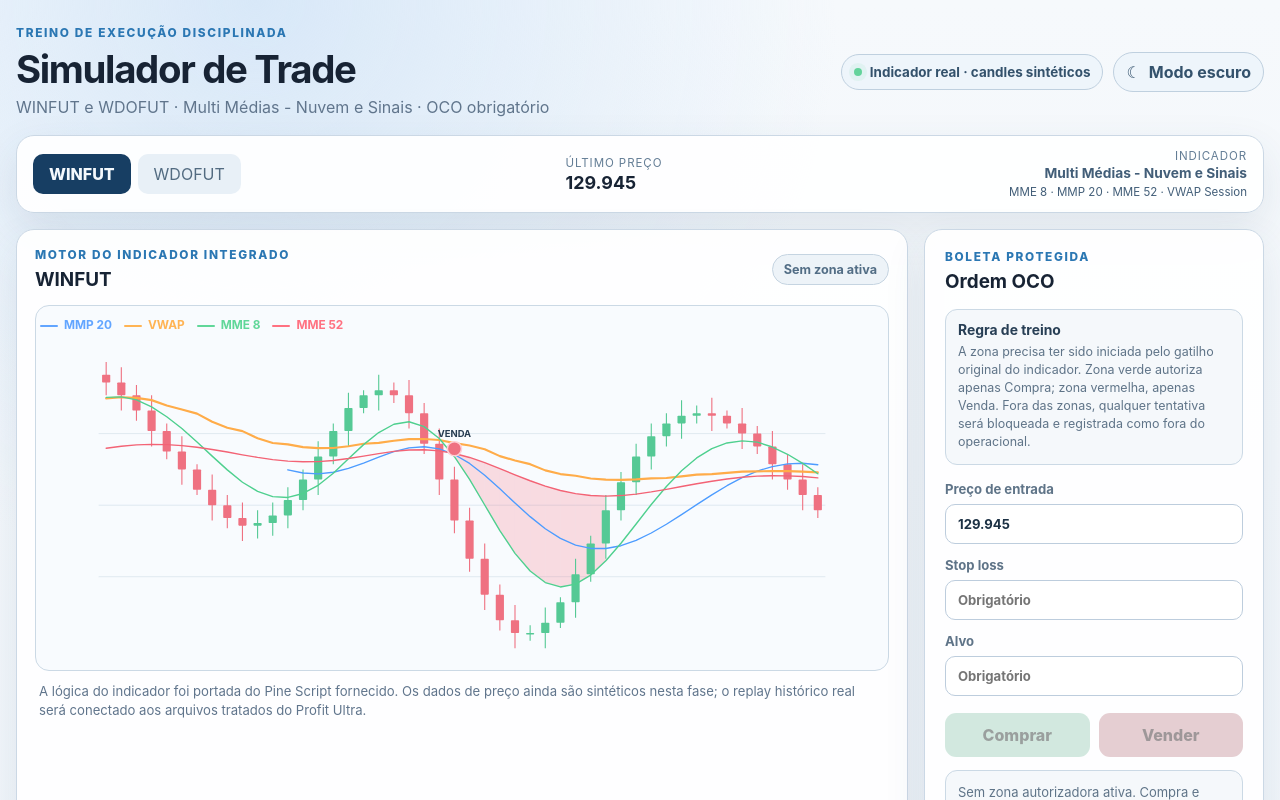
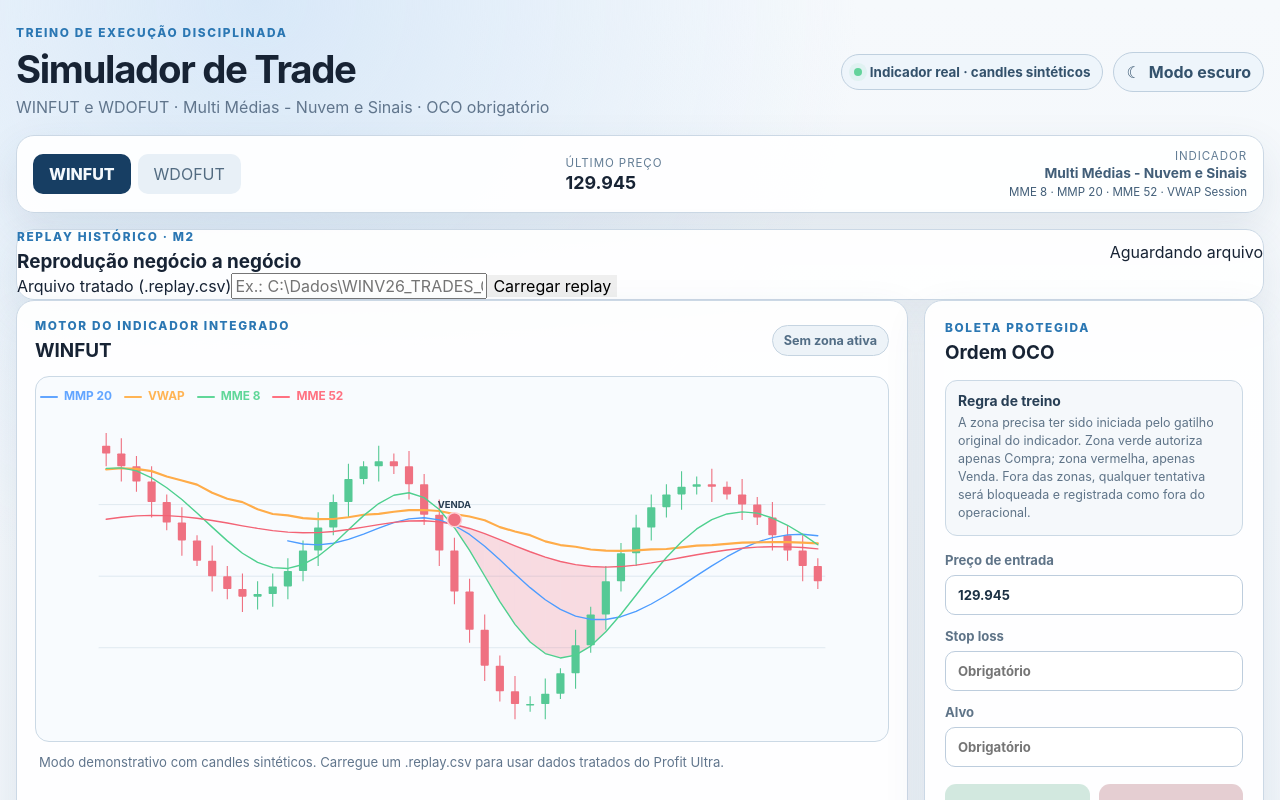
Before and after one commit to pablopcdossantos2-sys/simulador-de-trade, a React (Vite) app: page / in a window 1280 px wide. Shown: the top 800 px of the page. Built offline with nearby package versions, Linux system fonts and the light colour scheme.

Commit message:
feat: connect historical tick replay to simulator

```diff
--- a/src/App.tsx
+++ b/src/App.tsx
@@ -1,15 +1,18 @@
-import { useEffect, useMemo, useState } from "react";
+import { useCallback, useEffect, useMemo, useState } from "react";
 import { CandleChart } from "./components/CandleChart";
 import { DataPreparationPanel } from "./components/DataPreparationPanel";
+import { ReplayControls } from "./components/ReplayControls";
 import { RuleViolationModal } from "./components/RuleViolationModal";
 import {
   ThemeToggle,
   type ThemeMode,
 } from "./components/ThemeToggle";
 import { tickSizeFor } from "./domain/marketSpecs";
+import { applyReplayTrade } from "./domain/replay";
 import {
   openPosition,
   resolveOco,
+  resolveOcoTrade,
   sideLabel,
   signalAllows,
   TradingRuleError,
@@ -19,12 +22,14 @@ import {
   nextDemoCandle,
   suggestedOcoDistance,
 } from "./data/demoMarket";
+import { useReplayPlayer } from "./hooks/useReplayPlayer";
 import { indicator } from "./services/indicator";
 import { loadTrades, saveTrade } from "./services/persistence";
 import type {
   Asset,
   IndicatorEvaluation,
   Position,
+  ReplayTrade,
   Side,
   Trade,
 } from "./types";
@@ -44,9 +49,14 @@ function initialTheme(): ThemeMode {
     : "dark";
 }
 
+type DataMode = "demo" | "replay";
+
 export default function App() {
   const [asset, setAsset] = useState<Asset>("WINFUT");
+  const [dataMode, setDataMode] = useState<DataMode>("demo");
   const [candles, setCandles] = useState(() => createDemoCandles("WINFUT"));
+  const [currentReplayTrade, setCurrentReplayTrade] =
+    useState<ReplayTrade | null>(null);
   const [position, setPosition] = useState<Position | null>(null);
   const [trades, setTrades] = useState<Trade[]>([]);
   const [stopLoss, setStopLoss] = useState("");
@@ -56,6 +66,13 @@ export default function App() {
   const [feedback, setFeedback] = useState(
     "Aguarde a formação de uma zona válida do indicador para liberar uma direção.",
   );
+
+  const handleReplayTrade = useCallback((trade: ReplayTrade) => {
+    setCurrentReplayTrade(trade);
+    setCandles((current) => applyReplayTrade(current, trade));
+  }, []);
+
+  const replay = useReplayPlayer(handleReplayTrade);
 
   const indicatorEvaluation = useMemo(
     () => indicator.calculate(asset, candles),
@@ -77,17 +94,16 @@ export default function App() {
   }, []);
 
   useEffect(() => {
+    if (dataMode !== "demo") return;
+
     const timer = window.setInterval(() => {
       setCandles((current) => [...current, nextDemoCandle(asset, current)]);
     }, 1500);
+
     return () => window.clearInterval(timer);
-  }, [asset]);
+  }, [asset, dataMode]);
 
-  useEffect(() => {
-    if (!position || !lastCandle) return;
-    const closed = resolveOco(position, lastCandle);
-    if (!closed) return;
-
+  function persistClosedTrade(closed: Trade) {
     setPosition(null);
     setTrades((current) => [
       closed,
@@ -103,10 +119,29 @@ export default function App() {
         "A operação foi encerrada, mas houve falha ao salvar o histórico local.",
       ),
     );
-  }, [lastCandle, position]);
+  }
 
   useEffect(() => {
-    if (!signal || position) return;
+    if (dataMode !== "demo" || !position || !lastCandle) return;
+    const closed = resolveOco(position, lastCandle);
+    if (closed) persistClosedTrade(closed);
+  }, [dataMode, lastCandle, position]);
+
+  useEffect(() => {
+    if (
+      dataMode !== "replay" ||
+      !position ||
+      !currentReplayTrade
+    ) {
+      return;
+    }
+
+    const closed = resolveOcoTrade(position, currentReplayTrade);
+    if (closed) persistClosedTrade(closed);
+  }, [dataMode, currentReplayTrade?.sequence, position]);
+
+  useEffect(() => {
+    if (!signal || position || !lastCandle) return;
 
     const distance = suggestedOcoDistance(asset);
     const entry = lastPrice;
@@ -122,16 +157,23 @@ export default function App() {
     setFeedback(
       `Zona ${signal.side === "BUY" ? "verde" : "vermelha"} ativa após sinal de ${signal.label}. Somente ${signal.label.toLowerCase()} está autorizada.`,
     );
-  }, [signal?.id, asset, position]);
+  }, [signal?.id, asset, position, lastCandle?.index]);
 
   useEffect(() => {
-    if (signal || position) return;
+    if (signal || position || !lastCandle) return;
     setFeedback(
       "Sem zona autorizadora ativa. Compra e Venda permanecem bloqueadas.",
     );
-  }, [indicatorEvaluation.zone, signal, position]);
+  }, [indicatorEvaluation.zone, signal, position, lastCandle?.index]);
+
+  useEffect(() => {
+    if (replay.error) {
+      setFeedback(replay.error);
+    }
+  }, [replay.error]);
 
   function changeAsset(next: Asset) {
+    if (dataMode === "replay") return;
     setAsset(next);
     setCandles(createDemoCandles(next));
     setPosition(null);
@@ -142,6 +184,32 @@ export default function App() {
     );
   }
 
+  async function loadReplay() {
+    const info = await replay.loadReplay();
+    if (!info) return;
+
+    setDataMode("replay");
+    setAsset(info.asset);
+    setCandles([]);
+    setCurrentReplayTrade(null);
+    setPosition(null);
+    setStopLoss("");
+    setTarget("");
+    setFeedback(
+      `Replay ${info.symbol} carregado. Avance os negócios até o indicador liberar uma operação.`,
+    );
+  }
+
+  async function resetReplay() {
+    await replay.reset();
+    setCandles([]);
+    setCurrentReplayTrade(null);
+    setPosition(null);
+    setStopLoss("");
+    setTarget("");
+    setFeedback("Replay reiniciado no começo da sessão.");
+  }
+
   function submit(side: Side) {
     try {
       if (!lastCandle) {
@@ -150,18 +218,28 @@ export default function App() {
         );
       }
 
-      const nextPosition = openPosition({
+      const marketTime =
+        dataMode === "replay" && currentReplayTrade
+          ? new Date(currentReplayTrade.timestamp)
+          : new Date();
+
+      const nextPosition = openPosition(
+        {
           asset,
           side,
           entry: lastPrice,
           candleIndex: lastCandle.index,
+          replaySequence:
+            dataMode === "replay" ? currentReplayTrade?.sequence : undefined,
           oco: {
             stopLoss: Number(stopLoss),
             target: Number(target),
           },
           signal,
           hasOpenPosition: Boolean(position),
-      });
+        },
+        marketTime,
+      );
 
       setPosition(nextPosition);
       setFeedback(
@@ -194,7 +272,9 @@ export default function App() {
         <div className="topbar-actions">
           <div className="mode-badge">
             <span className="pulse" />
-            Indicador real · candles sintéticos
+            {dataMode === "replay"
+              ? `Replay real · ${replay.session?.symbol ?? asset}`
+              : "Indicador real · candles sintéticos"}
           </div>
           <ThemeToggle
             theme={theme}
@@ -212,7 +292,7 @@ export default function App() {
               key={item}
               className={asset === item ? "active" : ""}
               onClick={() => changeAsset(item)}
-              disabled={Boolean(position)}
+              disabled={Boolean(position) || dataMode === "replay"}
             >
               {item}
             </button>
@@ -221,7 +301,7 @@ export default function App() {
 
         <div className="quote">
           <span>Último preço</span>
-          <strong>{money.format(lastPrice)}</strong>
+          <strong>{lastCandle ? money.format(lastPrice) : "—"}</strong>
         </div>
 
         <div className="indicator-name">
@@ -231,26 +311,53 @@ export default function App() {
         </div>
       </section>
 
+      <ReplayControls
+        path={replay.path}
+        onPathChange={replay.setPath}
+        session={replay.session}
+        playing={replay.playing}
+        speed={replay.speed}
+        processed={replay.processed}
+        currentTimestamp={replay.currentTimestamp}
+        finished={replay.finished}
+        busy={replay.busy}
+        onLoad={() => void loadReplay()}
+        onPlayPause={() => replay.setPlaying(!replay.playing)}
+        onStep={() => void replay.step()}
+        onReset={() => void resetReplay()}
+        onSpeedChange={replay.setSpeed}
+      />
+
       <section className="workspace">
         <div className="market card">
           <div className="section-heading">
             <div>
-              <p className="eyebrow">Motor do indicador integrado</p>
+              <p className="eyebrow">
+                {dataMode === "replay"
+                  ? "Mercado histórico revelado até agora"
+                  : "Motor do indicador integrado"}
+              </p>
               <h2>{asset}</h2>
             </div>
             <SignalBadge evaluation={indicatorEvaluation} />
           </div>
 
+          {candles.length ? (
             <CandleChart
               candles={candles}
               evaluation={indicatorEvaluation}
               position={position}
             />
+          ) : (
+            <div className="chart-placeholder">
+              Carregue o replay e avance o primeiro negócio para iniciar o gráfico M2.
+            </div>
+          )}
 
           <p className="chart-note">
-            A lógica do indicador foi portada do Pine Script fornecido. Os dados
-            de preço ainda são sintéticos nesta fase; o replay histórico real
-            será conectado aos arquivos tratados do Profit Ultra.
+            {dataMode === "replay"
+              ? "Cada negócio revelado atualiza o candle M2 aberto, o volume, o indicador e as regras de execução. Candles futuros permanecem ocultos."
+              : "Modo demonstrativo com candles sintéticos. Carregue um .replay.csv para usar dados tratados do Profit Ultra."}
           </p>
         </div>
 
@@ -270,7 +377,7 @@ export default function App() {
 
           <label>
             Preço de entrada
-            <input value={money.format(lastPrice)} readOnly />
+            <input value={lastCandle ? money.format(lastPrice) : ""} readOnly />
           </label>
 
           <label>
@@ -280,7 +387,7 @@ export default function App() {
               step={tickSizeFor(asset)}
               value={stopLoss}
               onChange={(event) => setStopLoss(event.target.value)}
-              disabled={Boolean(position)}
+              disabled={Boolean(position) || !lastCandle}
               placeholder="Obrigatório"
             />
           </label>
@@ -292,7 +399,7 @@ export default function App() {
               step={tickSizeFor(asset)}
               value={target}
               onChange={(event) => setTarget(event.target.value)}
-              disabled={Boolean(position)}
+              disabled={Boolean(position) || !lastCandle}
               placeholder="Obrigatório"
             />
           </label>
@@ -333,7 +440,9 @@ export default function App() {
         </aside>
       </section>
 
-      <DataPreparationPanel />
+      <DataPreparationPanel
+        onPrepared={(result) => replay.setPath(result.outputPath)}
+      />
 
       <section className="history card">
         <div className="section-heading">
```
Lines whose indentation alone changed are shown as unchanged.
